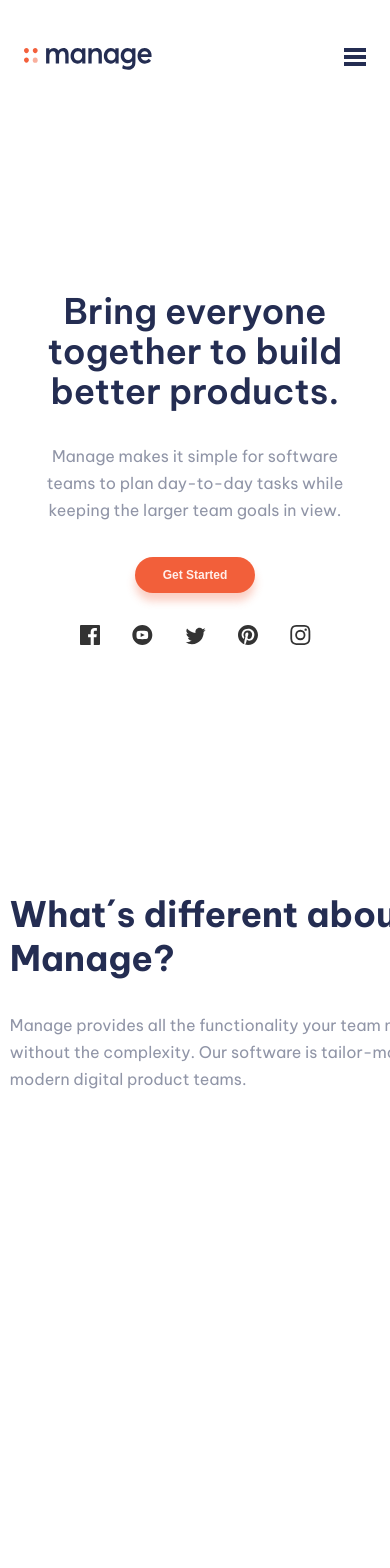
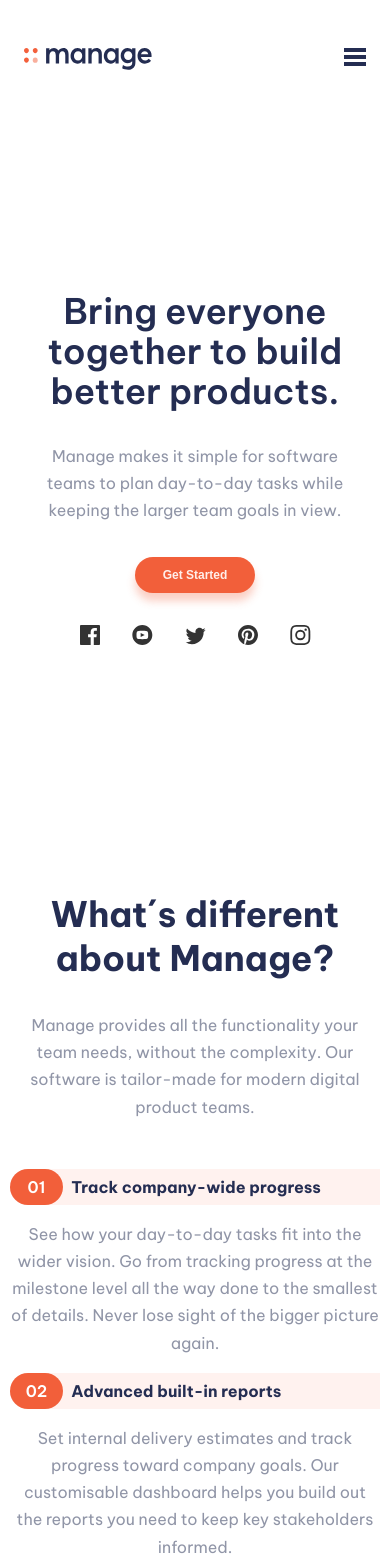
Before and after one commit to matiasealianelli/clon-manage, a React (Vite) app: page / in a window 390 px wide. Shown: the top 1568 px of the page. Before the commit the page ends 1422 px from the top, so only its background shows below. Built offline with nearby package versions, Linux system fonts and the light colour scheme.

Commit message:
Agregue estilos para Smartphone y Tablets a Service

```diff
--- a/src/styles/Service.css
+++ b/src/styles/Service.css
@@ -47,6 +47,46 @@
   line-height: 1.7rem;
 }
 @media screen and (max-width: 767px) {
+  .service {
+    flex-direction: column;
+  }
+
+  .titleService {
+    width: 100%;
+    text-align: center;
+  }
+
+  .descriptionService {
+    width: 100%;
+    text-align: center;
+  }
+
+  .contNumberService {
+    gap: 0.5rem;
+    width: 100%;
+    padding: 0;
+    margin: 1rem 0;
+    background-color: #f98f751d;
+    border-top-left-radius: 25px;
+    border-bottom-left-radius: 25px;
+  }
+
+  .subTitleService {
+    font-size: 1rem;
+    width: 100%;
+    padding: 0;
+  }
+
+  .textService {
+    width: 100%;
+    text-align: center;
+    padding: 0;
+  }
 }
+
 @media (min-width: 767px) and (max-width: 1000px) {
+  .service {
+    display: flex;
+    flex-direction: column;
+  }
 }
```
